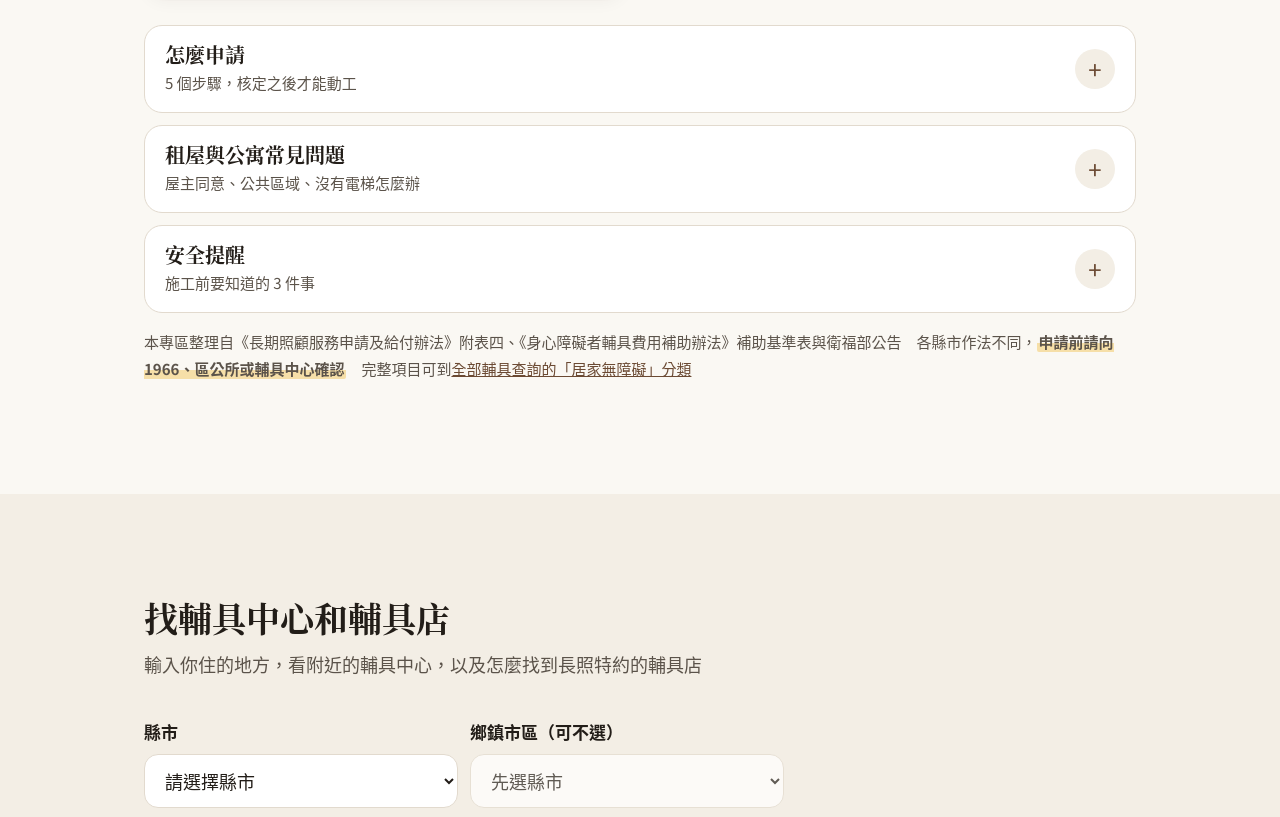
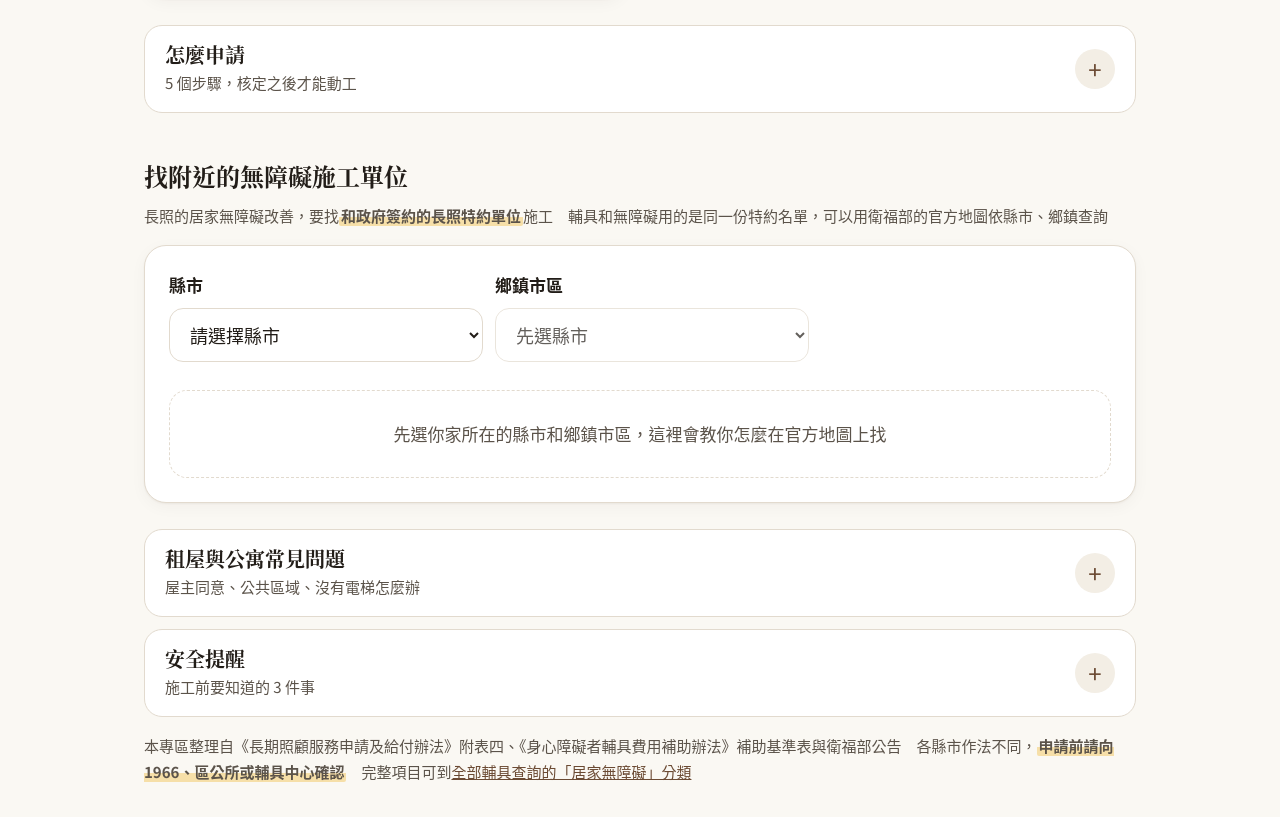
Before and after one commit to chennn231-code/assistive-device-compass, a plain HTML site: page index.html in a window 1280 px wide. Shown: the part 9670-10487 px from the top of the page. Drawn offline with Linux system fonts and the light colour scheme.

Commit message:
居家無障礙專區新增「找附近的無障礙施工單位」：依縣市鄉鎮引導使用衛福部長照服務資源地理地圖
Co-Authored-By: Claude Opus 5.5 <noreply@anthropic.com>
Claude-Session: https://claude.ai/code/session_01JJjTTdwESbrUEs13xzisvY

```diff
--- a/index.html
+++ b/index.html
@@ -271,6 +271,13 @@ select:focus,input:focus{border-color:var(--ink);outline:none;box-shadow:0 0 0 3
 .shop .lab{font-size:13px;font-weight:700;color:var(--brown);margin-bottom:4px}
 .shop h3{font-size:19px;margin-bottom:6px}.shop p{margin:0 0 14px;color:var(--mute);font-size:var(--sm)}
 .shop .btn{margin-top:auto;align-self:flex-start;min-height:46px;padding:0 20px;font-size:16px}
+.hf .where{margin-bottom:16px}
+.hf-steps{list-style:none;margin:0 0 16px;padding:0;display:grid;gap:10px;counter-reset:hf}
+.hf-steps li{counter-increment:hf;display:grid;grid-template-columns:36px minmax(0,1fr);gap:12px;align-items:start;background:var(--soft);border-radius:14px;padding:12px 14px}
+.hf-steps li::before{content:counter(hf);width:32px;height:32px;border-radius:50%;background:var(--brown);color:#fff;display:grid;place-items:center;font-weight:700}
+.hf-steps b{color:var(--brown)}
+.hf-act{display:flex;flex-wrap:wrap;gap:10px;align-items:center}
+.hf-act .btn{min-height:48px}
 .shop-tips{margin-top:18px;background:var(--soft);border-radius:20px;padding:20px 22px}
 .shop-tips h3{font-size:19px;margin-bottom:10px}
 .shop-tips ol{list-style:none;margin:0;padding:0;display:grid;grid-template-columns:repeat(3,minmax(0,1fr));gap:12px}
@@ -885,7 +892,7 @@ h1,h2,h3,.sh p{text-wrap:balance}
 <section class="sec" id="home"><div class="wrap">
   <div class="sh"><p class="k">長照・身障都有補助</p><h2>居家無障礙改善專區</h2><p>家裡哪裡不好走、容易滑倒，看看可以怎麼改、政府大約補助多少</p></div>
   <nav class="subnav" aria-label="居家無障礙專區">
-    <a href="#h-what">是什麼</a><a href="#h-check">逐區檢查</a><a href="#h-how">怎麼申請</a><a href="#h-faq">租屋與公寓</a><a href="#h-safe">安全提醒</a>
+    <a href="#h-what">是什麼</a><a href="#h-check">逐區檢查</a><a href="#h-how">怎麼申請</a><a href="#h-find">找施工單位</a><a href="#h-faq">租屋與公寓</a><a href="#h-safe">安全提醒</a>
   </nav>
 
   <div class="sm-what" id="h-what">
@@ -917,6 +924,16 @@ h1,h2,h3,.sh p{text-wrap:balance}
     <li><b>保留單據</b><span>發票、核定通知等都要留著；有些縣市還要施工前後照片，<strong>開工前先問清楚</strong>要準備哪些文件</span></li>
   </ol>
   </div></details>
+
+  <h3 class="sm-h" id="h-find">找附近的無障礙施工單位</h3>
+  <p class="note" style="margin:-4px 0 16px">長照的居家無障礙改善，要找<strong>和政府簽約的長照特約單位</strong>施工　輔具和無障礙用的是同一份特約名單，可以用衛福部的官方地圖依縣市、鄉鎮查詢</p>
+  <div class="card hf">
+    <div class="where">
+      <div><label class="f" for="hfCity">縣市</label><select id="hfCity"><option value="">請選擇縣市</option></select></div>
+      <div><label class="f" for="hfDist">鄉鎮市區</label><select id="hfDist" disabled><option value="">先選縣市</option></select></div>
+    </div>
+    <div id="hfOut" aria-live="polite"></div>
+  </div>
 
   <details class="fold" id="h-faq"><summary><span class="ft">租屋與公寓常見問題</span><small>屋主同意、公共區域、沒有電梯怎麼辦</small></summary><div class="fold-body">
   <div class="dict faq">
@@ -1472,7 +1489,7 @@ function shops(){
   const s=q=>'https://www.google.com/search?q='+encodeURIComponent(q);
   const OFF={'新北市':'https://atrc.aihsin.ntpc.gov.tw/'};
   $('#shops').innerHTML=`
-  <article class="shop"><span class="lab">官方查詢</span><h3>長照服務資源地理地圖</h3><p>衛福部的查詢系統，輸入住址或開啟定位，可查附近的長照服務單位與聯絡方式</p><a class="btn" href="https://ltcpap.mohw.gov.tw/public/index.html" rel="noopener">開啟官方地圖</a></article>
+  <article class="shop"><span class="lab">官方查詢</span><h3>長照服務資源地理地圖</h3><p>衛福部的查詢系統，選「行政區定位」和你的縣市、鄉鎮，服務項目選「輔具及居家無障礙環境改善服務」，就能看到附近單位的地址和電話</p><a class="btn" href="https://ltcpgis.mohw.gov.tw/" rel="noopener">開啟官方地圖</a></article>
   <article class="shop"><span class="lab">官方名冊</span><h3>${esc(c)}長照輔具特約名單</h3><p>特約名單由各縣市衛生局或長照管理中心公告，也可以撥 1966 請照管專員提供</p>${OFF[c]?`<a class="btn" href="${OFF[c]}" rel="noopener">看${esc(c)}特約廠商</a>`:`<a class="btn" href="${s(c+' 長照 輔具 特約單位 名冊 site:gov.tw')}" rel="noopener">搜尋${esc(c)}政府公告</a>`}</article>
   <article class="shop"><span class="lab">地圖搜尋</span><h3>${esc(place)}附近的輔具店</h3><p>用地圖看離你最近的輔具店，出發前先打電話問是不是長照特約、有沒有你要的品項</p><a class="btn" href="${g(place+' 輔具')}" rel="noopener">在地圖上查看</a></article>`;
 }
@@ -1481,6 +1498,29 @@ const fillDist=keep=>{const c=$('#city').value,s=$('#dist');if(!c){s.innerHTML='
   s.disabled=false;s.innerHTML=`<option value="">不指定（${DIST[c].length} 個鄉鎮市區）</option>`+DIST[c].map(x=>`<option${x===keep?' selected':''}>${x}</option>`).join('')};
 $('#city').addEventListener('change',()=>{fillDist('');save('dist','');shops()});
 $('#dist').addEventListener('change',()=>{save('dist',$('#dist').value);city();shops()});
+
+/* 找無障礙施工單位 */
+const MAP='https://ltcpgis.mohw.gov.tw/';
+function hfFill(keep){const c=$('#hfCity').value,s=$('#hfDist');if(!c){s.innerHTML='<option value="">先選縣市</option>';s.disabled=true;return}
+  s.disabled=false;s.innerHTML='<option value="">請選擇</option>'+DIST[c].map(x=>`<option${x===keep?' selected':''}>${x}</option>`).join('')}
+function hf(){
+  const c=$('#hfCity').value,d=$('#hfDist').value;
+  if(!c){$('#hfOut').innerHTML='<div class="empty">先選你家所在的縣市和鄉鎮市區，這裡會教你怎麼在官方地圖上找</div>';return}
+  const where=esc(c)+(d?esc(d):'（再選鄉鎮市區）');
+  $('#hfOut').innerHTML=`<ol class="hf-steps">
+    <li><span>按下方按鈕，開啟衛福部「長照服務資源地理地圖」</span></li>
+    <li><span>選<b>「行政區定位」</b>，縣市和鄉鎮市區選 <b>${where}</b></span></li>
+    <li><span>服務項目選<b>「輔具及居家無障礙環境改善服務」</b>，範圍可以先選 5 公里，找不到再放大</span></li>
+    <li><span>清單會同時列出<b>輔具店和無障礙施工單位</b>，點開名稱可看地址、電話，打電話問有沒有做居家無障礙改善</span></li>
+  </ol>
+  <div class="hf-act"><a class="btn" href="${MAP}" rel="noopener">開啟官方地圖</a><span class="note" style="margin:0">不會用或找不到，撥 <a href="tel:1966"><strong>1966</strong></a> 請照管專員提供特約名冊</span></div>
+  <p class="note" style="margin:14px 0 0">地圖由衛福部建置，資料由各縣市登錄，可能和最新特約名單有落差　<strong>施工前請向照管專員確認是長照特約單位</strong>，並等核定後再動工　本站列出官方查詢管道，不推薦任何廠商</p>`;
+}
+$('#hfCity').innerHTML='<option value="">請選擇縣市</option>'+Object.keys(DIST).map(c=>`<option>${c}</option>`).join('');
+$('#hfCity').addEventListener('change',()=>{hfFill('');hf()});
+$('#hfDist').addEventListener('change',hf);
+{const c=load('city');if(c&&DIST[c]){$('#hfCity').value=c;hfFill(load('dist')||'')}}
+hf();
 
 /* 圖解 */
 const CMS=[[1,0],[2,10020],[3,15460],[4,18580],[5,24100],[6,28070],[7,32090],[8,36180]];
```
